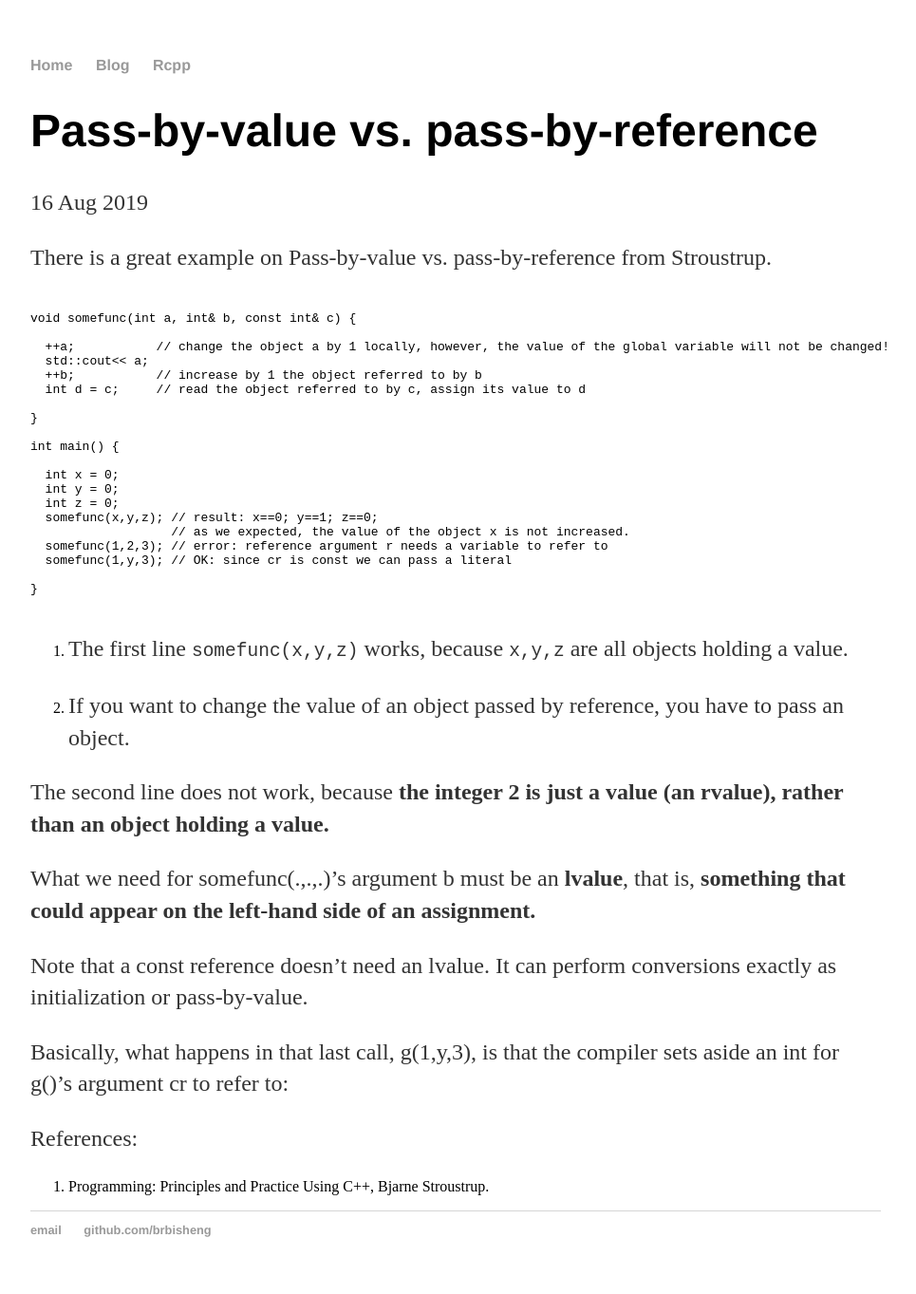
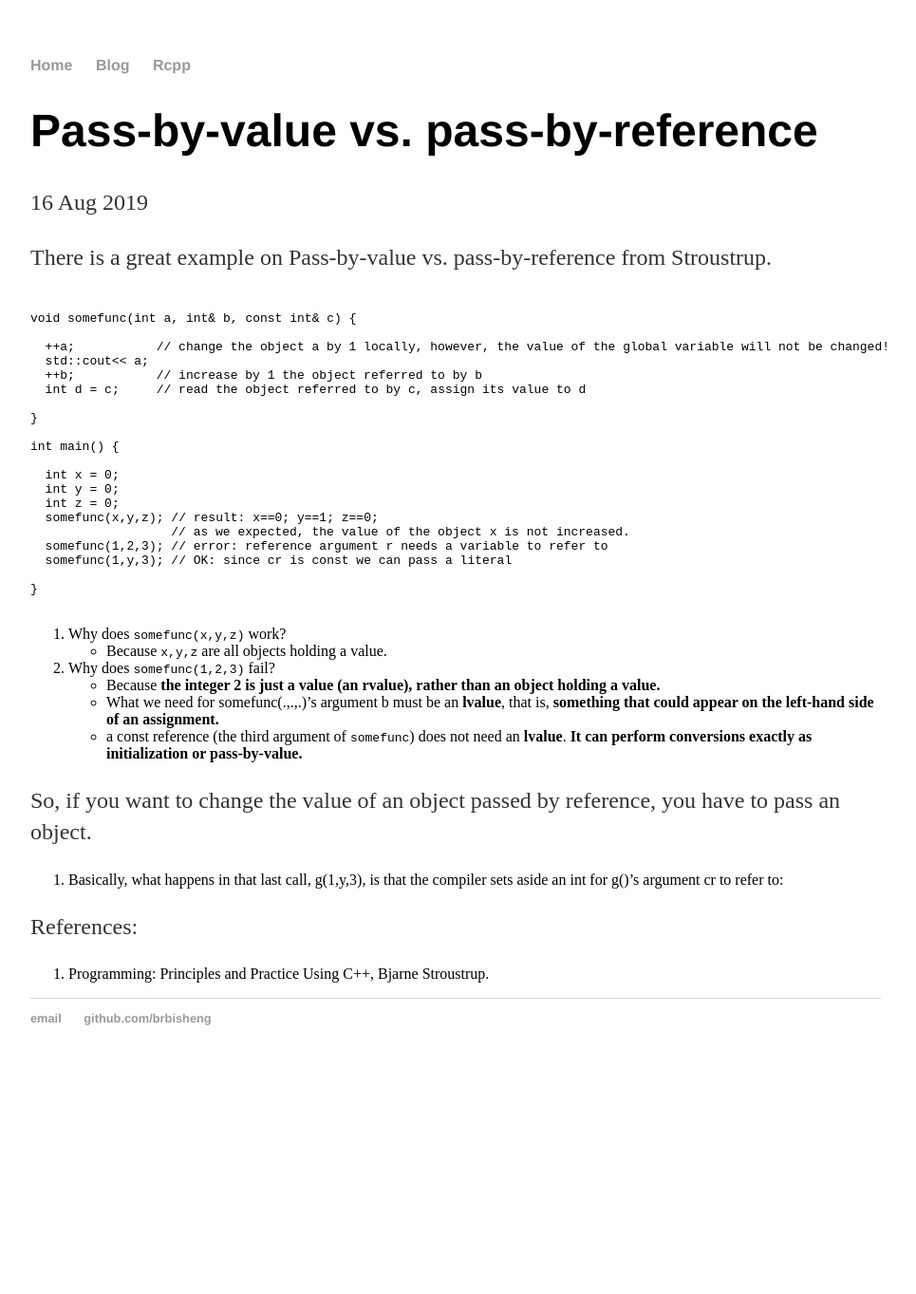
Before and after one commit to brbisheng/brbisheng.github.io, a Jekyll site: the page built from rcpp/_posts/2019-08-16-rcpp-post0.md, in a window 1280 px wide. Shown: the whole page at 95% size, without its empty margins (160-1125 px from the left). Built offline with Jekyll 4.4.1, drawn with Linux system fonts in a browser that asks for light colours; our own code applies the rules of GitHub Pages for plain Markdown files; after the commit the page ends 1140 px from its top, so only the background shows below that.

Commit message:
Update 2019-08-16-rcpp-post0.md

````diff
--- a/rcpp/_posts/2019-08-16-rcpp-post0.md
+++ b/rcpp/_posts/2019-08-16-rcpp-post0.md
@@ -6,7 +6,7 @@ categories: ["rcpp", "cpp"]
 
 There is a great example on Pass-by-value vs. pass-by-reference from Stroustrup.
 
-```C++
+```c++
 
 void somefunc(int a, int& b, const int& c) {
 
@@ -31,17 +31,17 @@ int main() {
 
 ```
 
-1. The first line `somefunc(x,y,z)` works, because `x,y,z` are all objects holding a value.
+1. Why does `somefunc(x,y,z)` work?
+    - Because `x,y,z` are all objects holding a value.
 
-2. If you want to change the value of an object passed by reference, you have to pass an object.
+2. Why does `somefunc(1,2,3)` fail?
+    - Because **the integer 2 is just a value (an rvalue), rather than an object holding a value.**
+    - What we need for somefunc(.,.,.)’s argument b must be an **lvalue**, that is, **something that could appear on the left-hand side of an assignment.**
+    - a const reference (the third argument of `somefunc`) does not need an **lvalue**. **It can perform conversions exactly as initialization or pass-by-value.**
 
-The second line does not work, because **the integer 2 is just a value (an rvalue), rather than an object holding a value.**
+So, if you want to change the value of an object passed by reference, you have to pass an object.
 
-What we need for somefunc(.,.,.)’s argument b must be an **lvalue**, that is, **something that could appear on the left-hand side of an assignment.**
-
-Note that a const reference doesn’t need an lvalue. It can perform conversions exactly as initialization or pass-by-value.
-
-Basically, what happens in that last call, g(1,y,3), is that the compiler sets aside an int for g()’s argument cr to refer to:
+3. Basically, what happens in that last call, g(1,y,3), is that the compiler sets aside an int for g()’s argument cr to refer to:
 
 References:
 1. Programming: Principles and Practice Using C++, Bjarne Stroustrup.
````
